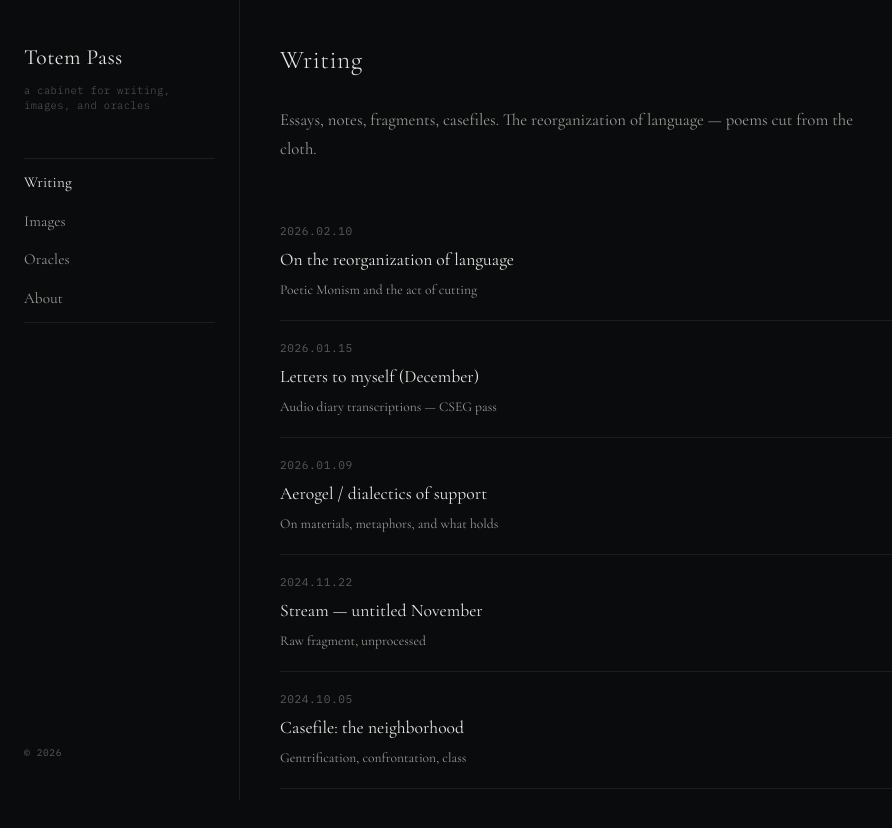
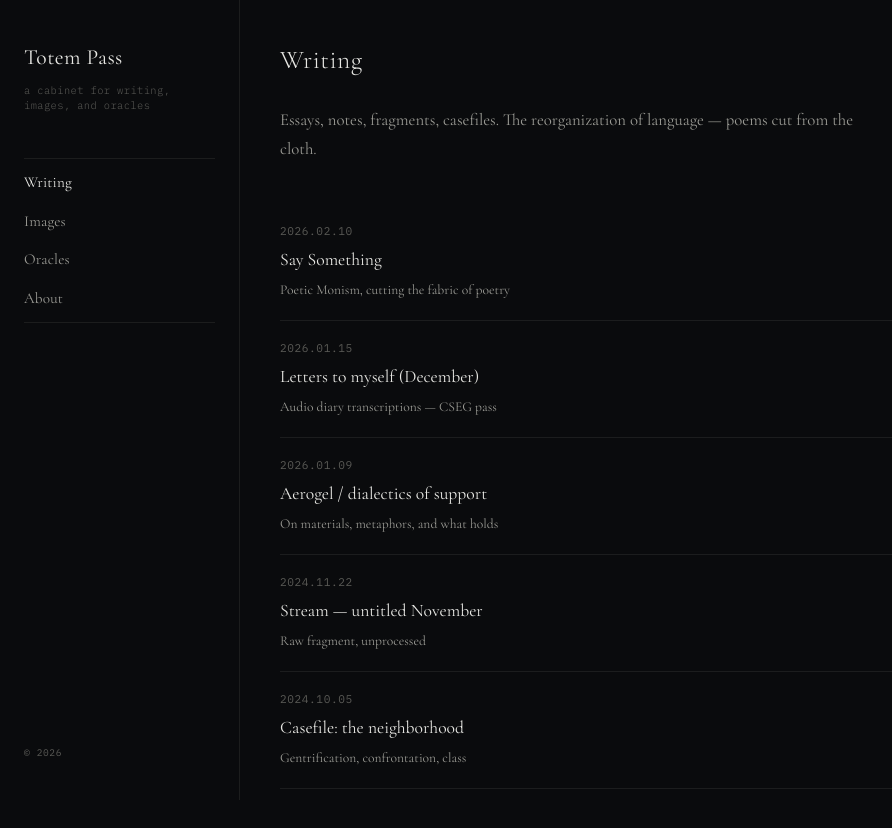
Before and after one commit to coliohso/totem-pass, a plain HTML site: page writing/index.html in a window 1280 px wide. Shown: the whole page, without its empty margins (0-892 px from the left). Drawn offline with nearby package versions, Linux system fonts and the light colour scheme.

Commit message:
Update index.html

```diff
--- a/writing/index.html
+++ b/writing/index.html
@@ -44,10 +44,10 @@
         <p class="section-desc">Essays, notes, fragments, casefiles. The reorganization of language — poems cut from the cloth.</p>
 
         <div>
-          <a href="/writing/say something.html" class="writing-entry">
+          <a href="/writing/say-something.html" class="writing-entry">
             <div class="writing-date">2026.02.10</div>
-            <div class="writing-title">On the reorganization of language</div>
-            <div class="writing-desc">Poetic Monism and the act of cutting</div>
+            <div class="writing-title">Say Something</div>
+            <div class="writing-desc">Poetic Monism, cutting the fabric of poetry</div>
           </a>
 
           <a href="#" class="writing-entry">
```
